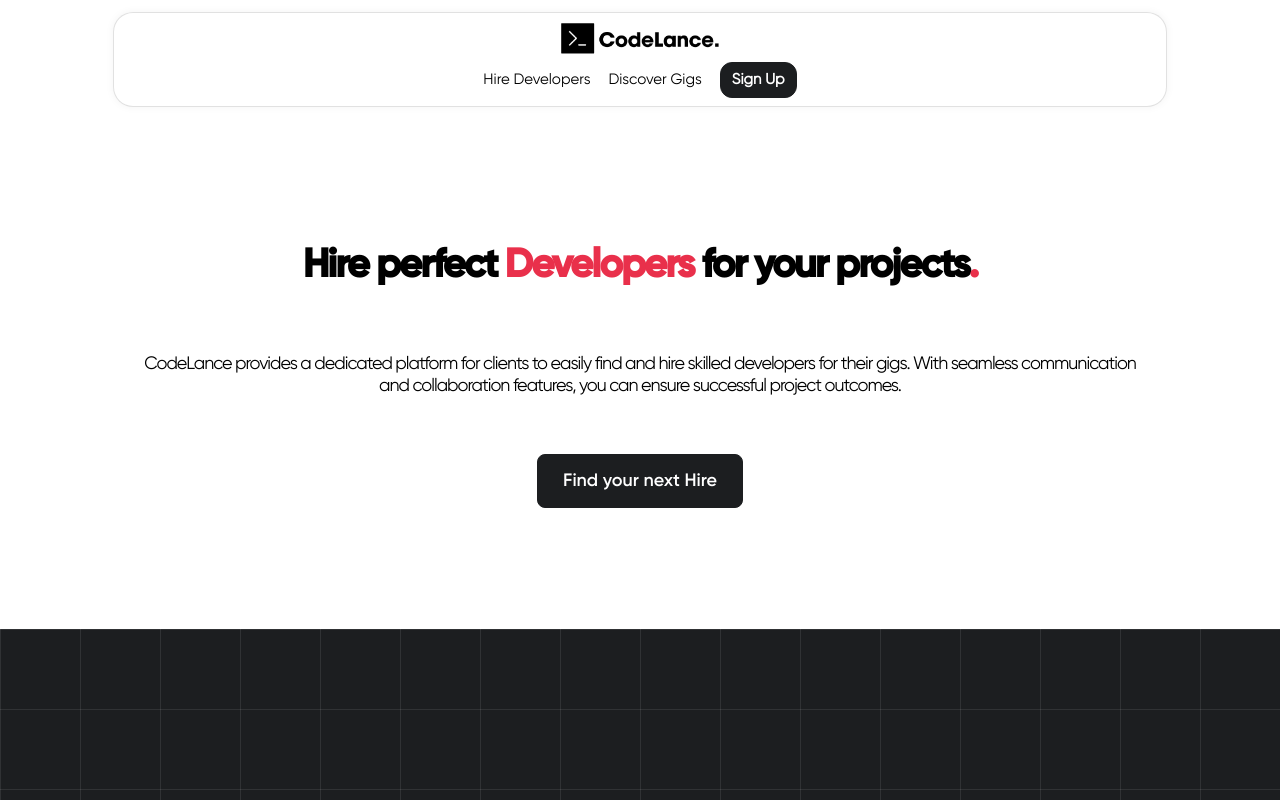
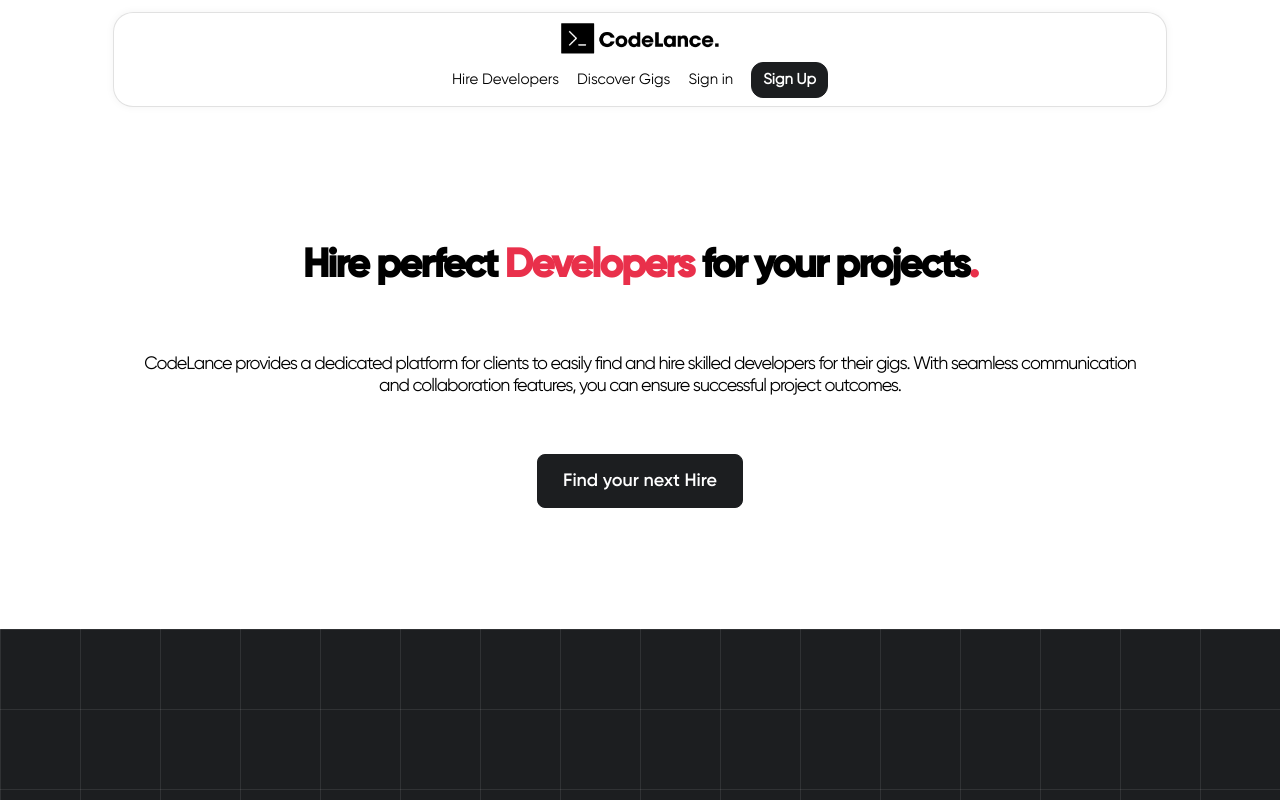
Before and after one commit to Akshatjalan/DevFreelance, a React (Create React App) app in the folder frontend/: page / in a window 1280 px wide. Shown: the top 800 px of the page. Built offline with nearby package versions, Linux system fonts and the light colour scheme.

Commit message:
fixed login logout functionality

```diff
--- a/frontend/src/App.js
+++ b/frontend/src/App.js
@@ -13,14 +13,21 @@ import Login from "./pages/Login";
 import Message from "./pages/Message";
 import Gig from "./pages/Gig";
 import Footer from "./components/Footer";
+import { QueryClient, QueryClientProvider } from "@tanstack/react-query";
+// import Pay from "./pages/pay/Pay";
+// import Success from "./pages/success/Success";
 
 function App() {
+  const queryClient = new QueryClient();
+
   const Layout = () => {
     return (
       <div className="app">
+        <QueryClientProvider client={queryClient}>
           <Navbar />
           <Outlet />
           <Footer />
+        </QueryClientProvider>
       </div>
     );
   };
@@ -62,8 +69,6 @@ function App() {
           path: "/gig/:id",
           element: <Gig />,
         },
-      ],
-    },
         {
           path: "/register",
           element: <Register />,
@@ -72,6 +77,16 @@ function App() {
           path: "/login",
           element: <Login />,
         },
+        // {
+        //   path: "/pay/:id",
+        //   element: <Pay />,
+        // },
+        // {
+        //   path: "/success",
+        //   element: <Success />,
+        // },
+      ],
+    },
   ]);
 
   return <RouterProvider router={router} />;
--- a/frontend/src/components/Navbar.js
+++ b/frontend/src/components/Navbar.js
@@ -73,7 +73,7 @@ function Navbar() {
             </div>
           ) : (
             <>
-              {/* <Link className="nav_links">Sign in</Link> */}
+              <Link className="nav_links" to="/login">Sign in</Link>
               <Link className="link" to="/register">
                 <button className="Buttons">Sign Up</button>
               </Link>
```
Lines whose indentation alone changed are shown as unchanged.
